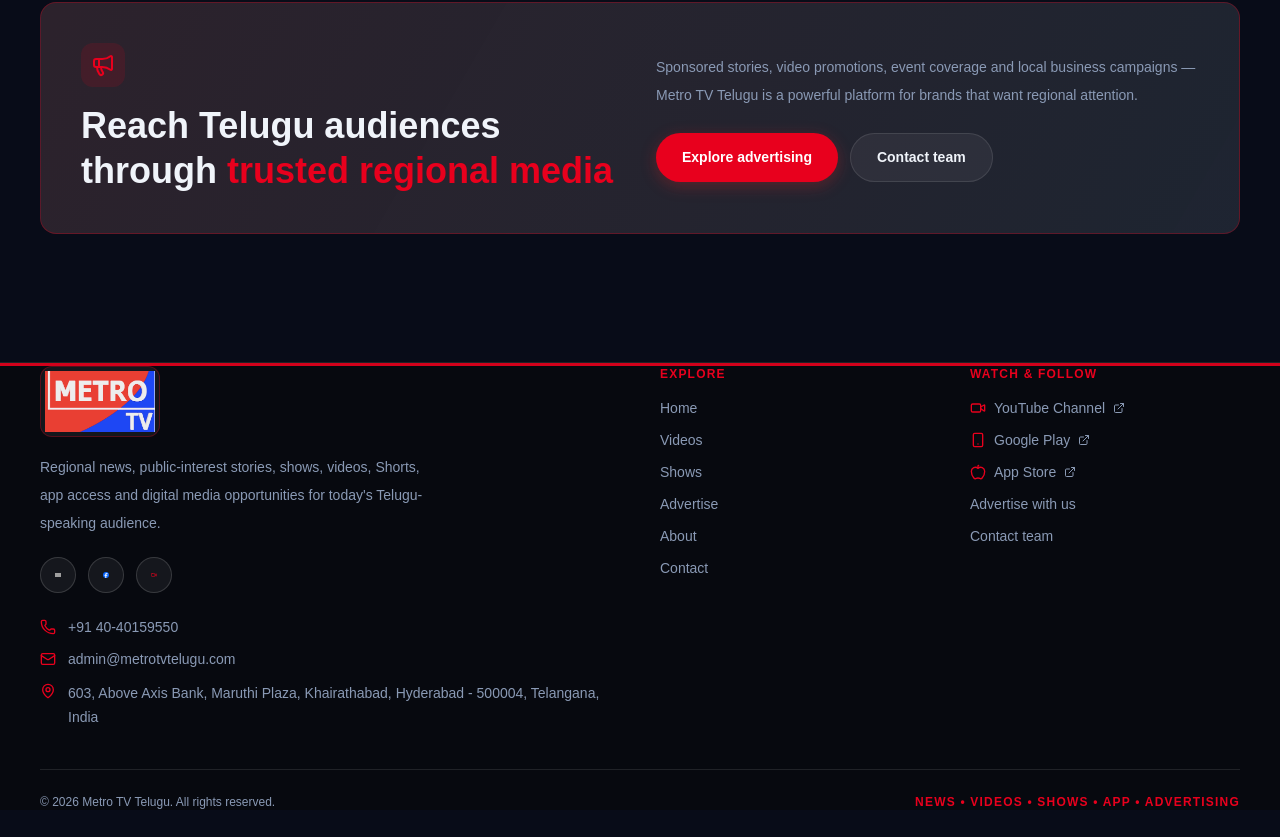
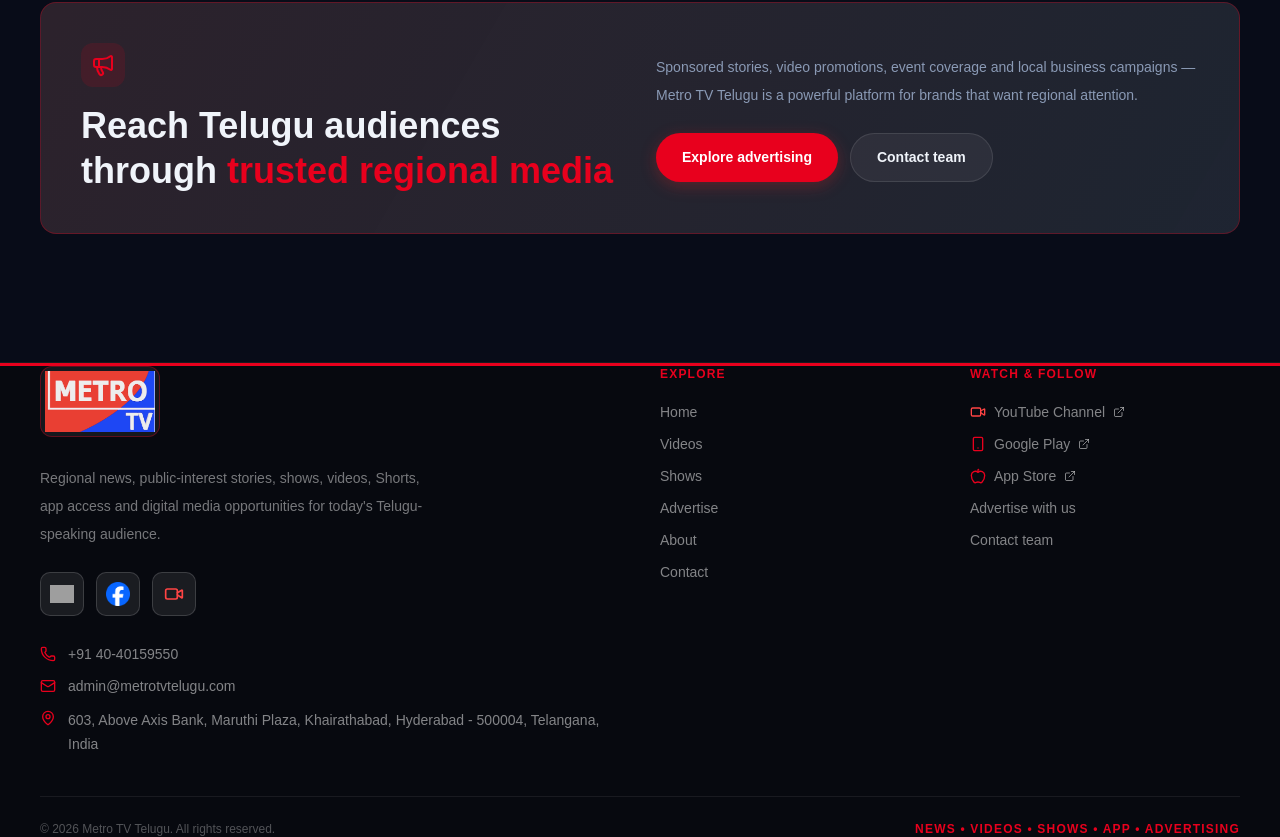
Before and after one commit to shivasricharan/metrotvtelugu, a Next.js app: page / in a window 1280 px wide. Shown: the part 1858-2695 px from the top of the page. Before the commit the page ends 2668 px from the top, so only its background shows below. Built offline with nearby package versions, Linux system fonts and the light colour scheme; grey boxes are pictures that could not be loaded.

Commit message:
fix: footer social icons larger and visible with hover effect

```diff
--- a/components/Footer.js
+++ b/components/Footer.js
@@ -18,11 +18,37 @@
   return settings?.[key] || fallbackSettings[key];
 }
 
-function SocialImage({ src, alt }) {
+/* Larger, clearly visible social button — always dark footer style */
+function SocialBtn({ href, label, children }) {
   return (
-    <span className="relative inline-flex h-5 w-5 items-center justify-center">
-      <Image src={src} alt={alt} width={20} height={20} className="object-contain" />
-    </span>
+    <a
+      href={href}
+      target="_blank"
+      rel="noreferrer"
+      aria-label={label}
+      style={{
+        display:        "inline-flex",
+        alignItems:     "center",
+        justifyContent: "center",
+        width:          "44px",
+        height:         "44px",
+        borderRadius:   "10px",
+        background:     "rgba(255,255,255,0.08)",
+        border:         "1px solid rgba(255,255,255,0.15)",
+        transition:     "background 0.2s, border-color 0.2s",
+        flexShrink:     0,
+      }}
+      onMouseEnter={(e) => {
+        e.currentTarget.style.background    = "rgba(232,0,29,0.20)";
+        e.currentTarget.style.borderColor   = "rgba(232,0,29,0.50)";
+      }}
+      onMouseLeave={(e) => {
+        e.currentTarget.style.background    = "rgba(255,255,255,0.08)";
+        e.currentTarget.style.borderColor   = "rgba(255,255,255,0.15)";
+      }}
+    >
+      {children}
+    </a>
   );
 }
 
@@ -42,51 +68,50 @@
   return (
     <footer
       style={{
-        background:   "var(--footer-bg)",
-        borderTop:    "1px solid var(--border)",
-        marginTop:    "80px",
+        background: "var(--footer-bg)",
+        borderTop:  "1px solid rgba(255,255,255,0.07)",
+        marginTop:  "80px",
       }}
     >
       {/* Red top accent line */}
-      <div style={{ height: "3px", background: "var(--red)", opacity: 0.9 }} />
+      <div style={{ height: "3px", background: "var(--red)" }} />
 
       <div className="container py-12">
         <div className="grid gap-10 lg:grid-cols-4">
 
           {/* ── BRAND COL ── */}
           <div className="lg:col-span-2">
-            <div className="flex items-center gap-3 mb-4">
+            <div className="mb-5">
               <div
-                className="overflow-hidden rounded-xl border p-1"
-                style={{ borderColor: "var(--border-red)", background: "var(--card)" }}
+                className="overflow-hidden rounded-xl border p-1 inline-block"
+                style={{ borderColor: "rgba(232,0,29,0.35)", background: "rgba(255,255,255,0.06)" }}
               >
                 <Image src="/metrotvlogo.png" alt="Metro TV Telugu" width={110} height={62} />
               </div>
             </div>
 
-            <p className="max-w-sm text-sm leading-7" style={{ color: "var(--muted)" }}>
+            <p className="max-w-sm text-sm leading-7" style={{ color: "rgba(255,255,255,0.45)" }}>
               Regional news, public-interest stories, shows, videos, Shorts, app access
               and digital media opportunities for today&apos;s Telugu-speaking audience.
             </p>
 
-            {/* Social icons */}
-            <div className="mt-5 flex gap-3">
-              <a href={instagramUrl} target="_blank" rel="noreferrer" aria-label="Instagram"
-                className="theme-toggle inline-flex h-9 w-9 items-center justify-center p-0">
-                <SocialImage src="/instagram.png" alt="Instagram" />
-              </a>
-              <a href={facebookUrl} target="_blank" rel="noreferrer" aria-label="Facebook"
-                className="theme-toggle inline-flex h-9 w-9 items-center justify-center p-0">
-                <SocialImage src="/facebook.png" alt="Facebook" />
-              </a>
-              <a href={youtubeUrl} target="_blank" rel="noreferrer" aria-label="YouTube"
-                className="theme-toggle inline-flex h-9 w-9 items-center justify-center p-0">
-                <Video className="h-4 w-4" style={{ color: "var(--red)" }} />
-              </a>
+            {/* Social icons — larger and clearly visible */}
+            <div className="mt-6 flex items-center gap-3">
+              <SocialBtn href={instagramUrl} label="Instagram">
+                <Image src="/instagram.png" alt="Instagram" width={24} height={24} className="object-contain" />
+              </SocialBtn>
+
+              <SocialBtn href={facebookUrl} label="Facebook">
+                <Image src="/facebook.png" alt="Facebook" width={24} height={24} className="object-contain" />
+              </SocialBtn>
+
+              <SocialBtn href={youtubeUrl} label="YouTube">
+                <Video className="h-5 w-5" style={{ color: "#ff4444" }} />
+              </SocialBtn>
             </div>
 
             {/* Contact details */}
-            <div className="mt-6 grid gap-3 text-sm" style={{ color: "var(--muted)" }}>
+            <div className="mt-7 grid gap-3 text-sm" style={{ color: "rgba(255,255,255,0.50)" }}>
               <div className="flex items-start gap-3">
                 <Phone className="mt-0.5 h-4 w-4 shrink-0" style={{ color: "var(--red)" }} />
                 <span>{phone}</span>
@@ -105,12 +130,12 @@
           {/* ── EXPLORE ── */}
           <div>
             <h3
-              className="mb-4 text-xs font-black uppercase tracking-widest"
+              className="mb-5 text-xs font-black uppercase tracking-widest"
               style={{ color: "var(--red)" }}
             >
               Explore
             </h3>
-            <div className="grid gap-3 text-sm" style={{ color: "var(--muted)" }}>
+            <div className="grid gap-3 text-sm" style={{ color: "rgba(255,255,255,0.50)" }}>
               {[
                 { href: "/",          label: "Home"      },
                 { href: "/videos",    label: "Videos"    },
@@ -119,42 +144,68 @@
                 { href: "/about",     label: "About"     },
                 { href: "/contact",   label: "Contact"   },
               ].map((l) => (
-                <Link key={l.href} href={l.href} className="hover:opacity-80 transition">
+                <Link
+                  key={l.href}
+                  href={l.href}
+                  className="hover:opacity-80 transition"
+                  style={{ color: "rgba(255,255,255,0.50)" }}
+                >
                   {l.label}
                 </Link>
               ))}
             </div>
           </div>
 
-          {/* ── DIGITAL ACCESS ── */}
+          {/* ── WATCH & FOLLOW ── */}
           <div>
             <h3
-              className="mb-4 text-xs font-black uppercase tracking-widest"
+              className="mb-5 text-xs font-black uppercase tracking-widest"
               style={{ color: "var(--red)" }}
             >
               Watch &amp; Follow
             </h3>
-            <div className="grid gap-3 text-sm" style={{ color: "var(--muted)" }}>
-              <a href={youtubeUrl} target="_blank" rel="noreferrer"
-                className="inline-flex items-center gap-2 hover:opacity-80 transition">
-                <Video className="h-4 w-4" style={{ color: "var(--red)" }} />
+            <div className="grid gap-3 text-sm" style={{ color: "rgba(255,255,255,0.50)" }}>
+              <a
+                href={youtubeUrl} target="_blank" rel="noreferrer"
+                className="inline-flex items-center gap-2 hover:opacity-80 transition"
+                style={{ color: "rgba(255,255,255,0.50)" }}
+              >
+                <Video className="h-4 w-4 shrink-0" style={{ color: "#ff4444" }} />
                 YouTube Channel
                 <ExternalLink className="h-3 w-3" />
               </a>
-              <a href={playStoreUrl} target="_blank" rel="noreferrer"
-                className="inline-flex items-center gap-2 hover:opacity-80 transition">
-                <Smartphone className="h-4 w-4" style={{ color: "var(--red)" }} />
+              <a
+                href={playStoreUrl} target="_blank" rel="noreferrer"
+                className="inline-flex items-center gap-2 hover:opacity-80 transition"
+                style={{ color: "rgba(255,255,255,0.50)" }}
+              >
+                <Smartphone className="h-4 w-4 shrink-0" style={{ color: "var(--red)" }} />
                 Google Play
                 <ExternalLink className="h-3 w-3" />
               </a>
-              <a href={appStoreUrl} target="_blank" rel="noreferrer"
-                className="inline-flex items-center gap-2 hover:opacity-80 transition">
-                <Apple className="h-4 w-4" style={{ color: "var(--red)" }} />
+              <a
+                href={appStoreUrl} target="_blank" rel="noreferrer"
+                className="inline-flex items-center gap-2 hover:opacity-80 transition"
+                style={{ color: "rgba(255,255,255,0.50)" }}
+              >
+                <Apple className="h-4 w-4 shrink-0" style={{ color: "var(--red)" }} />
                 App Store
                 <ExternalLink className="h-3 w-3" />
               </a>
-              <Link href="/advertise" className="hover:opacity-80 transition">Advertise with us</Link>
-              <Link href="/contact"   className="hover:opacity-80 transition">Contact team</Link>
+              <Link
+                href="/advertise"
+                className="hover:opacity-80 transition"
+                style={{ color: "rgba(255,255,255,0.50)" }}
+              >
+                Advertise with us
+              </Link>
+              <Link
+                href="/contact"
+                className="hover:opacity-80 transition"
+                style={{ color: "rgba(255,255,255,0.50)" }}
+              >
+                Contact team
+              </Link>
             </div>
           </div>
         </div>
@@ -162,10 +213,10 @@
         {/* ── BOTTOM BAR ── */}
         <div
           className="mt-10 flex flex-col gap-3 border-t pt-6 text-xs md:flex-row md:items-center md:justify-between"
-          style={{ borderColor: "var(--border)", color: "var(--muted)" }}
+          style={{ borderColor: "rgba(255,255,255,0.07)", color: "rgba(255,255,255,0.30)" }}
         >
           <div>© {new Date().getFullYear()} Metro TV Telugu. All rights reserved.</div>
-          <div style={{ color: "var(--red)", fontWeight: 600, letterSpacing: "0.1em" }}>
+          <div style={{ color: "var(--red)", fontWeight: 700, letterSpacing: "0.10em" }}>
             NEWS • VIDEOS • SHOWS • APP • ADVERTISING
           </div>
         </div>
```
